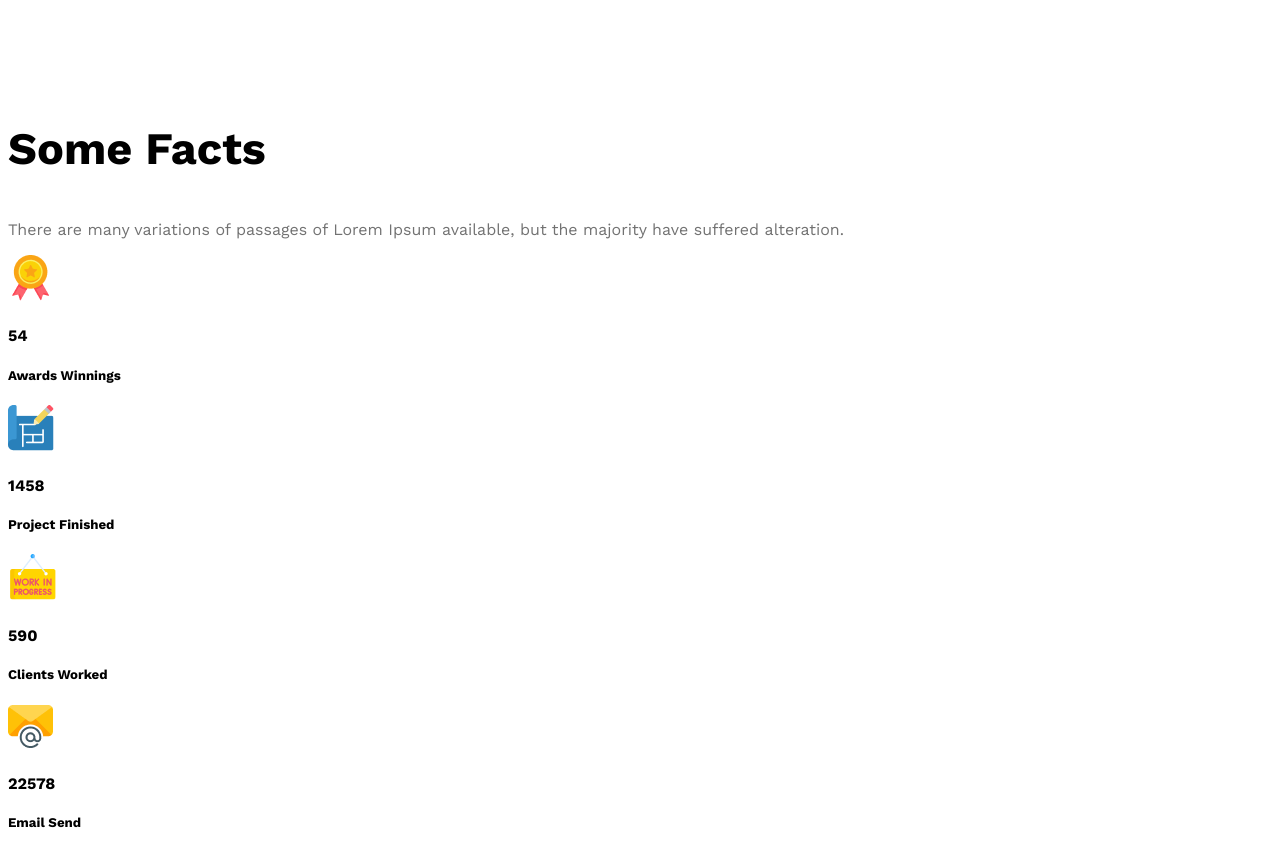
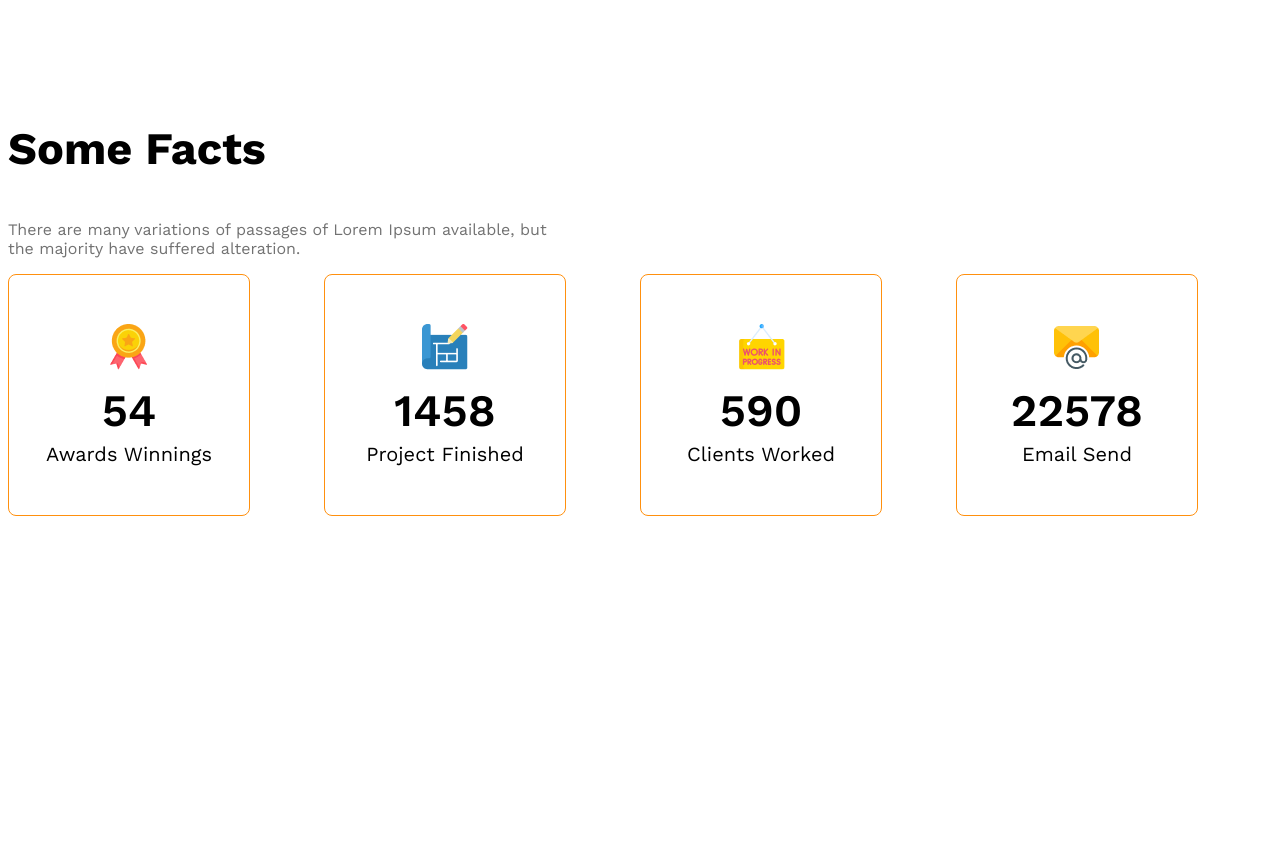
Before and after one commit to ajmir6/g3-architects-website, a plain HTML site: page index.html in a window 1280 px wide. Shown: the part 2020-2873 px from the top of the page. After the commit the page ends 2544 px from the top, so only its background shows below. Drawn offline with nearby package versions, Linux system fonts and the light colour scheme.

Commit message:
added cards

```diff
--- a/index.html
+++ b/index.html
@@ -45,28 +45,38 @@
             </div>
         </section>
         <!-- some facts -->
-         <section class="facts">
+         <section class="facts-conteiner">
             <h3 class="section-title">Some Facts</h3>
             <p class="feature-description dark-3">There are many variations of passages of Lorem Ipsum available, but the majority have suffered alteration.</p>
-            <div class="fact">
+            <div class="fact-card-conteiner">
+                <div class="fact-card display-flex">
+                    <div>
                         <img src="images/icons/ribon.png" alt="award" class="fact-icon">
                         <h4 class="fact-num">54</h4>
                         <h5 class="fact-name">Awards Winnings</h5>
                     </div>
-            <div class="fact">
+                </div>
+                <div class="fact-card display-flex">
+                    <div>
                         <img src="images/icons/projects.png" alt="projects" class="fact-icon">
                         <h4 class="fact-num">1458</h4>
                         <h5 class="fact-name">Project Finished</h5>
                     </div>
-            <div class="fact">
+                </div>
+                <div class="fact-card display-flex">
+                    <div>
                         <img src="images/icons/customers.png" alt="client" class="fact-icon">
                         <h4 class="fact-num">590</h4>
                         <h5 class="fact-name">Clients Worked</h5>
                     </div>
-            <div class="fact">
+                </div>
+                <div class="fact-card display-flex">
+                    <div>
                         <img src="images/icons/email.png" alt="email" class="fact-icon">
                         <h4 class="fact-num">22578</h4>
                         <h5 class="fact-name">Email Send</h5>
+                    </div>
+                </div>
             </div>
          </section>
     </main>
--- a/styles/architect.css
+++ b/styles/architect.css
@@ -132,6 +132,38 @@ main> section{
   font-weight: 500;
 }
 
+/* some facts related styles */
+
+.feature-description{
+  max-width: 540px;
+}
+
+.fact-card-conteiner{
+  display: grid;
+  grid-template-columns: repeat(4, 1fr);
+}
+
+.fact-card{
+  border: 1px solid #FF900E;
+  border-radius: 8px;
+  width: 240px;
+  height: 240px;
+  justify-content: center;
+  align-items: center;
+  text-align: center;
+}
+.fact-num{
+  font-size: 2.813rem;
+  font-weight: 600;
+  margin-top: 10px;
+  margin-bottom: 5px;
+}
+.fact-name{
+  font-size: 1.25rem;
+  font-weight: 400;
+  margin: 0;
+}
+
 /* responsive media query */
 @media screen and (max-width: 576px) {
   .navbar,
```
Lines whose indentation alone changed are shown as unchanged.
